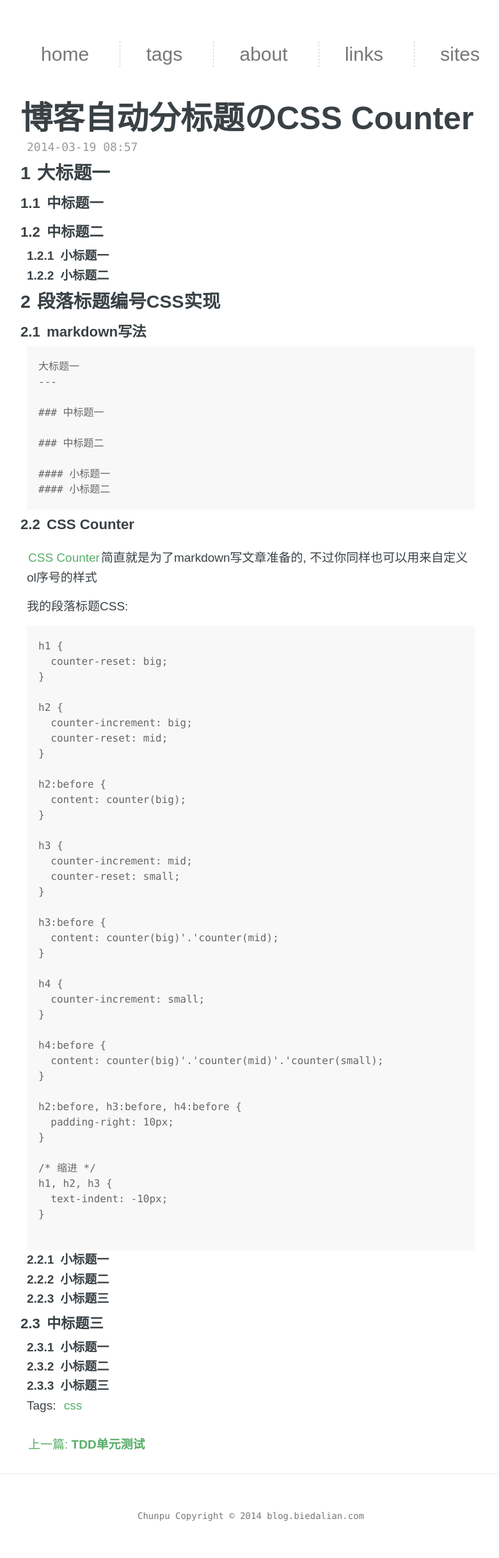
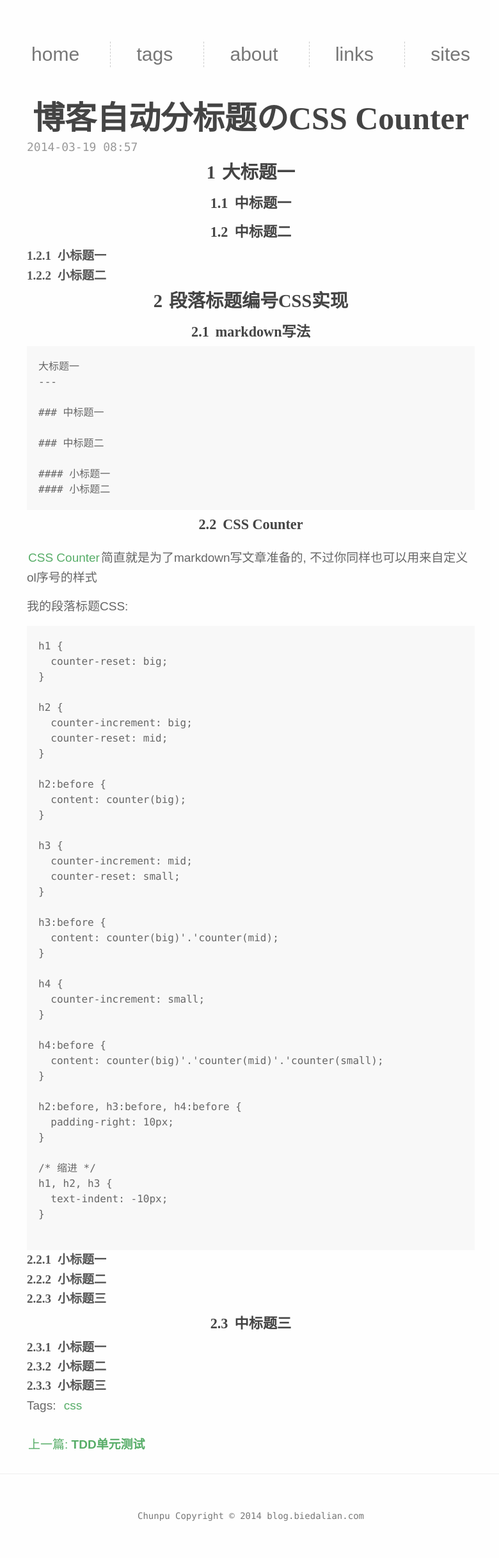
Before and after one commit to chunpu/blog, a Jekyll site: the page built from _posts/2014-03-19-css-counter.md, in a window 1280 px wide. Shown: the whole page at 64% size, without its empty margins (248-1028 px from the left). Built offline with Jekyll 4.4.1, drawn with Linux system fonts in a browser that asks for light colours; some web fonts are replaced; Markdown is read by kramdown in place of the engine named in the settings; comment, search, counter and statistics services are not loaded.

Commit message:
update css

```diff
--- a/css/reset.css
+++ b/css/reset.css
@@ -6,6 +6,11 @@
 ol, ul {
   /*list-style: none;*/
   margin-left: 30px;
+}
+
+nav ul, ul.posts {
+  list-style: none;
+  margin-left: 0;
 }
 
 a {
@@ -19,11 +24,12 @@ a {
 /* reset */
 
 body {
-  color: #3A4145;
-  font-family: 'Droid Serif', 宋体, STHeiti STXihei, Microsoft JhengHei, Microsoft YaHei, Tohoma, Arial;
+  color: #666;
+  font-family: 'Droid Serif', Microsoft JhengHei, Microsoft YaHei, Tohoma, Arial;
   font-size: 19px;
   padding: 15px 15px 0;
   line-height: 1.6em;
+  background: #fefefe;
 }
 
 /* font test */
@@ -94,7 +100,17 @@ hr {
 }
 
 h1, h2, h3 {
-  text-indent: -10px;
+  text-align: center;
+}
+
+
+h1, h2, h3, h4 {
+  color: #444;
+  font-family: 宋体;
+}
+
+h4 {
+  color: #555;
 }
 
 h1 {
@@ -130,7 +146,7 @@ h3 {
   counter-reset: small;
 }
 
-h3:before {
+div.post h3:before {
   content: counter(big)'.'counter(mid);
 }
 
@@ -201,7 +217,7 @@ pre {
 }
 
 p code {
-  background: #f3f3f3;
+  background: #e7e7e7;
   padding: 0 2px;
 }
 
```
